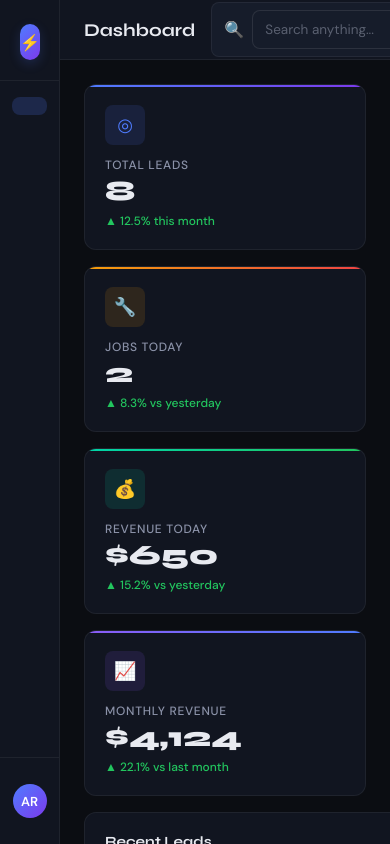
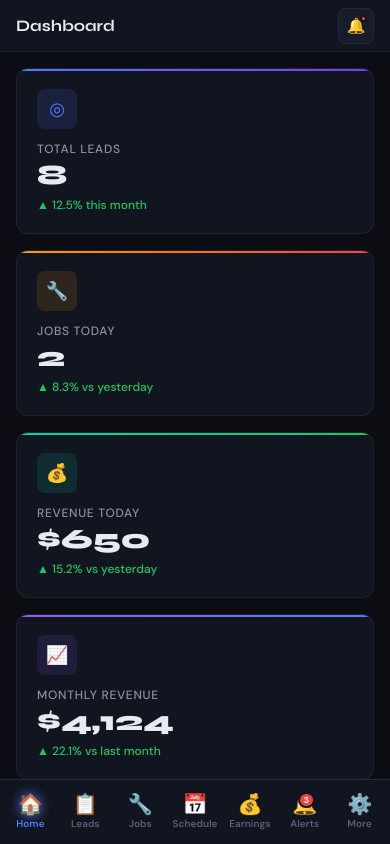
Before and after one commit to AmariJ21/Saas-Dashboard, a plain HTML site: page index.html in a window 390 px wide. Drawn offline with Linux system fonts and the light colour scheme.

Commit message:
Update index.html

```diff
--- a/index.html
+++ b/index.html
@@ -1127,14 +1127,122 @@
   }
 
   @media (max-width: 768px) {
-    .sidebar { width: 60px; min-width: 60px; }
-    .logo-text, .logo-sub, .nav-section-label,
-    .nav-item span, .user-info { display: none; }
-    .nav-item { justify-content: center; }
-    .nav-item .nav-icon { margin: 0; }
-    .user-card { justify-content: center; }
+    /* Hide sidebar entirely on mobile — use bottom tab bar instead */
+    .sidebar { display: none; }
     .grid-4, .grid-3, .grid-2 { grid-template-columns: 1fr; }
     .kanban { grid-template-columns: 1fr; }
+    .page-content { padding: 16px 16px 80px; }
+    .topbar { padding: 0 16px; }
+    .filters-row { flex-wrap: wrap; }
+    .form-row { grid-template-columns: 1fr; }
+    /* Hide desktop search bar on mobile — icon-only topbar */
+    .search-bar { display: none; }
+    .topbar { height: 52px; min-height: 52px; }
+    .page-title { font-size: 16px; }
+    /* Make modals full-screen on mobile */
+    .modal { width: 95vw; max-height: 90vh; padding: 20px; border-radius: var(--r); }
+  }
+
+  /* ===== BOTTOM TAB BAR (mobile only) ===== */
+  .bottom-nav {
+    display: none;
+  }
+
+  @media (max-width: 768px) {
+    .bottom-nav {
+      display: flex;
+      position: fixed;
+      bottom: 0;
+      left: 0;
+      right: 0;
+      z-index: 50;
+      background: var(--surface);
+      border-top: 1px solid var(--border2);
+      padding: 8px 4px calc(8px + env(safe-area-inset-bottom));
+      gap: 2px;
+    }
+
+    .bottom-nav-item {
+      flex: 1;
+      display: flex;
+      flex-direction: column;
+      align-items: center;
+      justify-content: center;
+      gap: 3px;
+      padding: 6px 4px;
+      border-radius: var(--r-sm);
+      cursor: pointer;
+      transition: all 0.15s ease;
+      border: none;
+      background: none;
+      position: relative;
+    }
+
+    .bottom-nav-item .tab-icon {
+      font-size: 20px;
+      line-height: 1;
+      display: block;
+    }
+
+    .bottom-nav-item .tab-label {
+      font-size: 10px;
+      font-weight: 600;
+      color: var(--text3);
+      font-family: 'DM Sans', sans-serif;
+      white-space: nowrap;
+      display: block;
+    }
+
+    .bottom-nav-item.active .tab-icon {
+      filter: drop-shadow(0 0 6px var(--accent));
+    }
+
+    .bottom-nav-item.active .tab-label {
+      color: var(--accent);
+    }
+
+    .bottom-nav-item:not(.active):hover .tab-label {
+      color: var(--text2);
+    }
+
+    .tab-badge {
+      position: absolute;
+      top: 4px;
+      right: 50%;
+      transform: translateX(10px);
+      background: var(--danger);
+      color: white;
+      font-size: 9px;
+      font-weight: 700;
+      min-width: 16px;
+      height: 16px;
+      border-radius: 8px;
+      display: flex;
+      align-items: center;
+      justify-content: center;
+      padding: 0 4px;
+      border: 2px solid var(--surface);
+    }
+  }
+
+  /* Slim sidebar on medium screens (tablets) */
+  @media (min-width: 769px) and (max-width: 1024px) {
+    .sidebar { width: 64px; min-width: 64px; }
+    .logo-text, .logo-sub, .nav-section-label, .user-info { display: none; }
+    .logo { padding: 16px 14px; justify-content: center; }
+    .logo-mark { justify-content: center; }
+    .nav-item { justify-content: center; padding: 10px 8px; }
+    .nav-item .nav-icon {
+      font-size: 20px;
+      width: 24px;
+      text-align: center;
+      display: block !important;
+    }
+    /* Hide only the text label span, not the icon span */
+    .nav-item > span:not(.nav-icon):not(.nav-badge) { display: none; }
+    .nav-badge { position: absolute; top: 4px; right: 4px; }
+    .nav-item { position: relative; }
+    .user-card { justify-content: center; padding: 8px; }
   }
 
   .mt-16 { margin-top: 16px; }
@@ -2800,6 +2908,12 @@
   if(badge) badge.style.display = count ? 'flex' : 'none';
   const dot = document.querySelector('.icon-btn .dot');
   if(dot) dot.style.display = count ? 'block' : 'none';
+  // Sync bottom bar badge
+  const bottomBadge = document.getElementById('bottomBadge');
+  if(bottomBadge) {
+    bottomBadge.textContent = count || '';
+    bottomBadge.style.display = count ? 'flex' : 'none';
+  }
 }
 
 // ===== TEAM =====
@@ -2844,6 +2958,55 @@
 // ===== INIT =====
 renderDashboard();
 renderCalendar();
+
+// Patch navigate to sync bottom nav active state
+const _nav = navigate;
+navigate = function(page, el) {
+  _nav(page, el);
+  document.querySelectorAll('.bottom-nav-item').forEach(b => {
+    b.classList.toggle('active', b.dataset.page === page);
+  });
+};
 </script>
+
+<!-- BOTTOM NAV BAR (mobile only) -->
+<nav class="bottom-nav">
+  <button class="bottom-nav-item active" data-page="dashboard"
+    onclick="navigate('dashboard', document.querySelectorAll('.nav-item')[0])">
+    <span class="tab-icon">🏠</span>
+    <span class="tab-label">Home</span>
+  </button>
+  <button class="bottom-nav-item" data-page="leads"
+    onclick="navigate('leads', document.querySelectorAll('.nav-item')[2])">
+    <span class="tab-icon">📋</span>
+    <span class="tab-label">Leads</span>
+  </button>
+  <button class="bottom-nav-item" data-page="jobs"
+    onclick="navigate('jobs', document.querySelectorAll('.nav-item')[3])">
+    <span class="tab-icon">🔧</span>
+    <span class="tab-label">Jobs</span>
+  </button>
+  <button class="bottom-nav-item" data-page="calendar"
+    onclick="navigate('calendar', document.querySelectorAll('.nav-item')[4])">
+    <span class="tab-icon">📅</span>
+    <span class="tab-label">Schedule</span>
+  </button>
+  <button class="bottom-nav-item" data-page="earnings"
+    onclick="navigate('earnings', document.querySelectorAll('.nav-item')[5])">
+    <span class="tab-icon">💰</span>
+    <span class="tab-label">Earnings</span>
+  </button>
+  <button class="bottom-nav-item" data-page="notifications"
+    onclick="navigate('notifications', document.querySelectorAll('.nav-item')[1])">
+    <span class="tab-icon">🔔</span>
+    <span class="tab-label">Alerts</span>
+    <span class="tab-badge" id="bottomBadge">3</span>
+  </button>
+  <button class="bottom-nav-item" data-page="settings"
+    onclick="navigate('settings', document.querySelectorAll('.nav-item')[7])">
+    <span class="tab-icon">⚙️</span>
+    <span class="tab-label">More</span>
+  </button>
+</nav>
 </body>
 </html>
```
